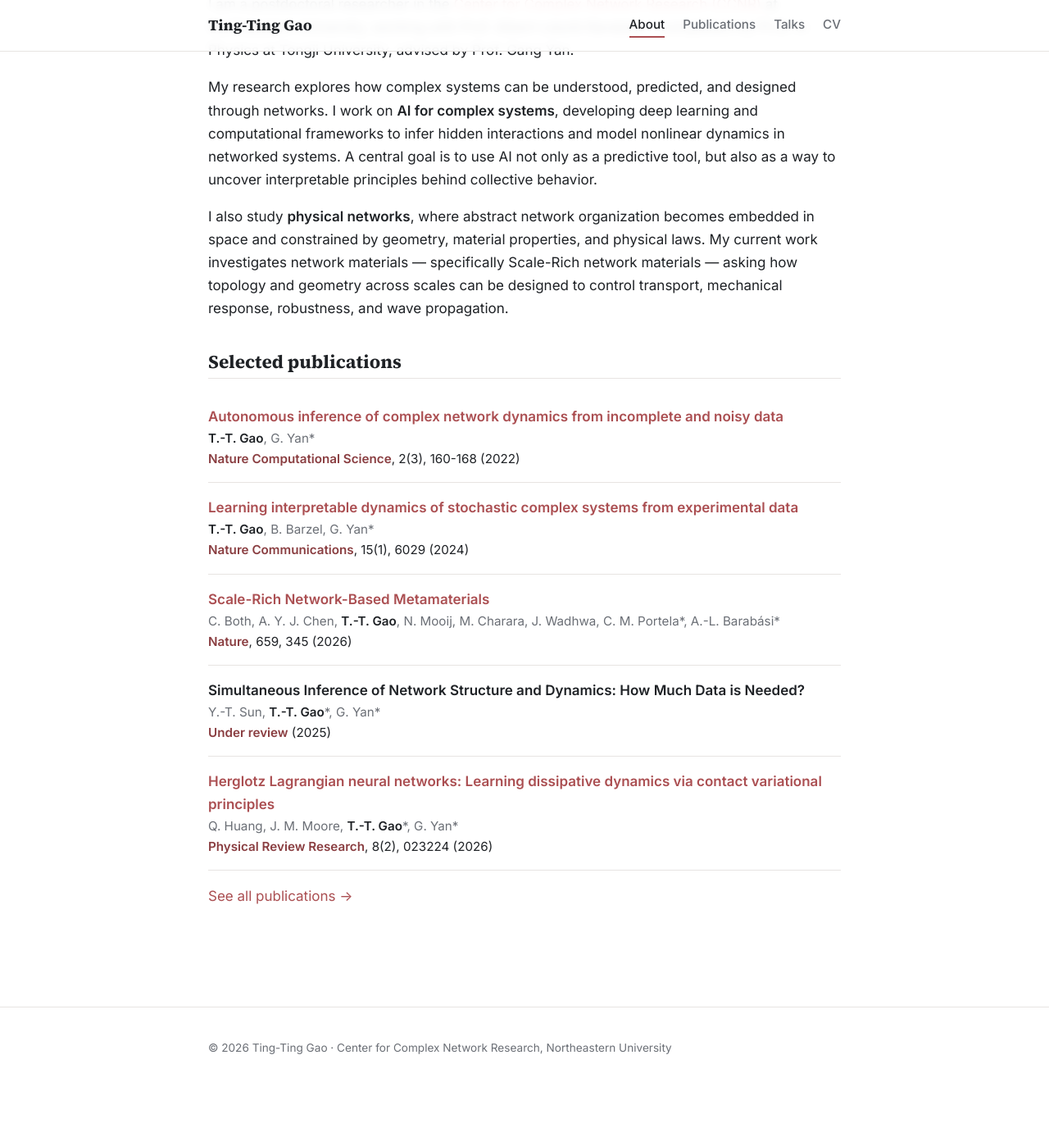
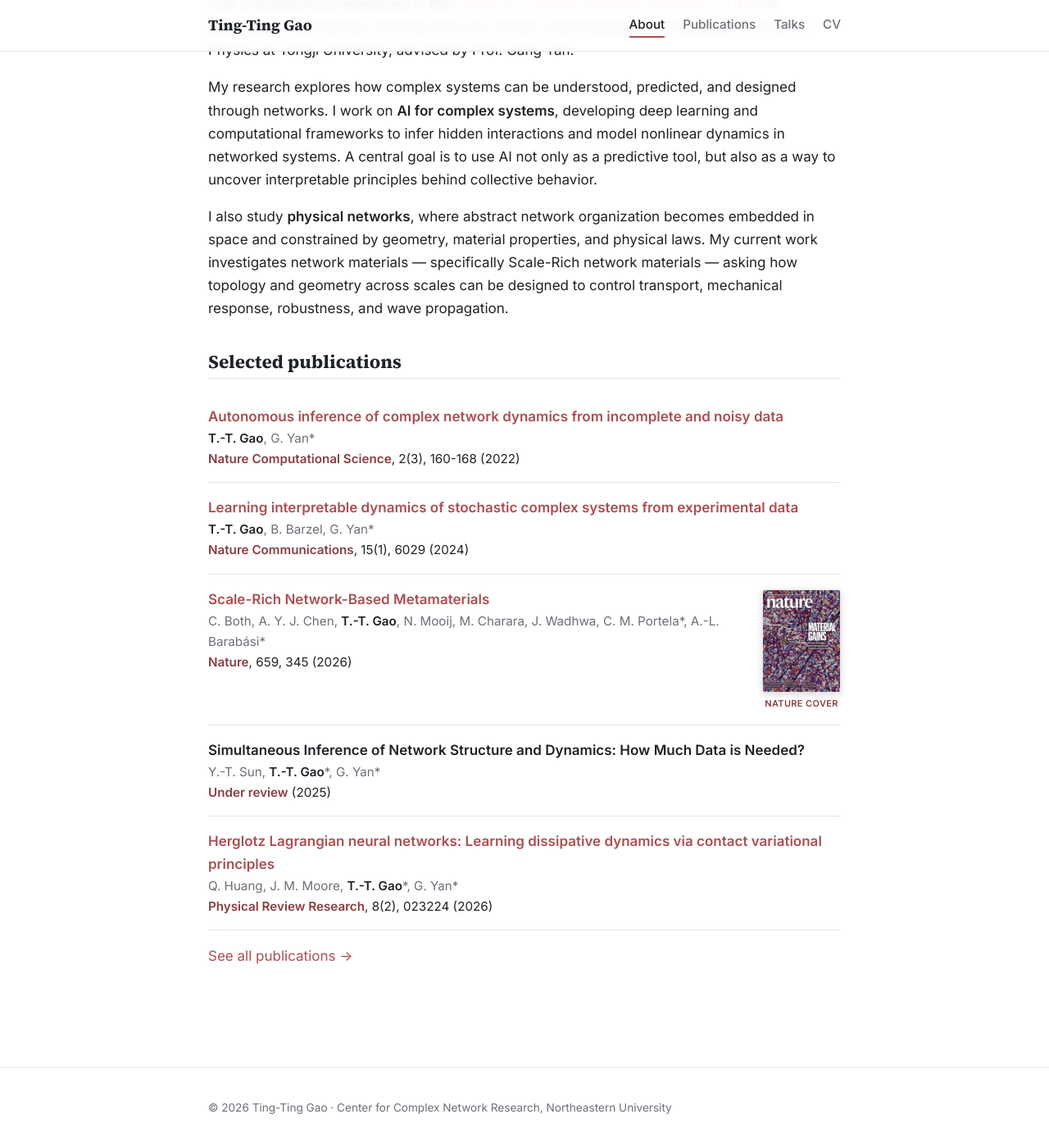
Before and after one commit to Ting-TingGao/Ting-TingGao.github.io, a Jekyll site: the page built from index.md, in a window 1280 px wide and 1400 px high, scrolled down 433 px. Shown: the whole window at 82% size. Built offline with Jekyll 4.4.1, drawn with Linux system fonts in a browser that asks for light colours; before the commit the page ends 1760 px from its top, so only the background shows below that.

Commit message:
Add Nature cover (vol 659) thumbnail beside Scale-Rich paper
Co-Authored-By: Claude Opus 4.8 <noreply@anthropic.com>

```diff
--- a/_data/publications.yml
+++ b/_data/publications.yml
@@ -31,6 +31,9 @@
   selected: true
   sel_order: 3
   link: "https://doi.org/10.1038/s41586-026-11191-2"
+  cover: "/assets/img/nature-cover-659.jpg"
+  cover_link: "https://www.nature.com/nature/volumes/659/issues/8140"
+  cover_caption: "Nature cover"
 
 - title: "Brain-inspired wiring economics for artificial neural networks"
   authors: "X.-J. Zhang, J. M. Moore, <strong>T.-T. Gao</strong>, X. Zhang, G. Yan*"
--- a/assets/css/style.css
+++ b/assets/css/style.css
@@ -110,6 +110,23 @@ h3 { font-size: 1.1rem; margin: 1.6rem 0 .4rem; }
   padding: 16px 0;
   border-bottom: 1px solid var(--line);
 }
+.pub.has-cover { display: flex; gap: 18px; align-items: flex-start; justify-content: space-between; }
+.pub.has-cover .pub-main { flex: 1 1 auto; min-width: 0; }
+.pub-cover { flex: 0 0 auto; margin: 2px 0 0; text-align: center; }
+.pub-cover img {
+  display: block; width: 96px; height: auto; border-radius: 3px;
+  border: 1px solid var(--line); box-shadow: 0 2px 8px rgba(0,0,0,.16);
+  transition: transform .15s ease, box-shadow .15s ease;
+}
+.pub-cover a:hover img { transform: translateY(-2px); box-shadow: 0 4px 14px rgba(0,0,0,.22); }
+.pub-cover figcaption {
+  margin-top: 5px; font-size: .68rem; letter-spacing: .04em; text-transform: uppercase;
+  color: var(--accent-dark); font-weight: 600;
+}
+@media (max-width: 520px) {
+  .pub.has-cover { flex-direction: row; gap: 12px; }
+  .pub-cover img { width: 72px; }
+}
 .pub .pub-title { font-weight: 600; color: var(--ink); }
 .pub .pub-authors { color: var(--muted); font-size: .95rem; }
 .pub .pub-authors strong { color: var(--ink); }
--- a/index.md
+++ b/index.md
@@ -52,12 +52,15 @@ propagation.
 <ul class="pub-list">
 {% assign selected = site.data.publications | where: "selected", true | sort: "sel_order" %}
 {% for pub in selected %}
-  <li class="pub">
-    <div class="pub-title">
-      {% if pub.link %}<a href="{{ pub.link }}" target="_blank" rel="noopener">{{ pub.title }}</a>{% else %}{{ pub.title }}{% endif %}
+  <li class="pub{% if pub.cover %} has-cover{% endif %}">
+    <div class="pub-main">
+      <div class="pub-title">
+        {% if pub.link %}<a href="{{ pub.link }}" target="_blank" rel="noopener">{{ pub.title }}</a>{% else %}{{ pub.title }}{% endif %}
+      </div>
+      <div class="pub-authors">{{ pub.authors }}</div>
+      <div class="pub-venue"><em>{{ pub.venue }}</em>{% if pub.details %}, {{ pub.details }}{% endif %} ({{ pub.year }})</div>
     </div>
-    <div class="pub-authors">{{ pub.authors }}</div>
-    <div class="pub-venue"><em>{{ pub.venue }}</em>{% if pub.details %}, {{ pub.details }}{% endif %} ({{ pub.year }})</div>
+    {% if pub.cover %}<figure class="pub-cover">{% if pub.cover_link %}<a href="{{ pub.cover_link }}" target="_blank" rel="noopener">{% endif %}<img src="{{ pub.cover | relative_url }}" alt="{{ pub.cover_caption | default: pub.venue }} — {{ pub.title }}" loading="lazy">{% if pub.cover_link %}</a>{% endif %}{% if pub.cover_caption %}<figcaption>{{ pub.cover_caption }}</figcaption>{% endif %}</figure>{% endif %}
   </li>
 {% endfor %}
 </ul>
```
Also changed, not shown: publications.md (+11 -8 lines), assets/img/nature-cover-659.jpg (added).
